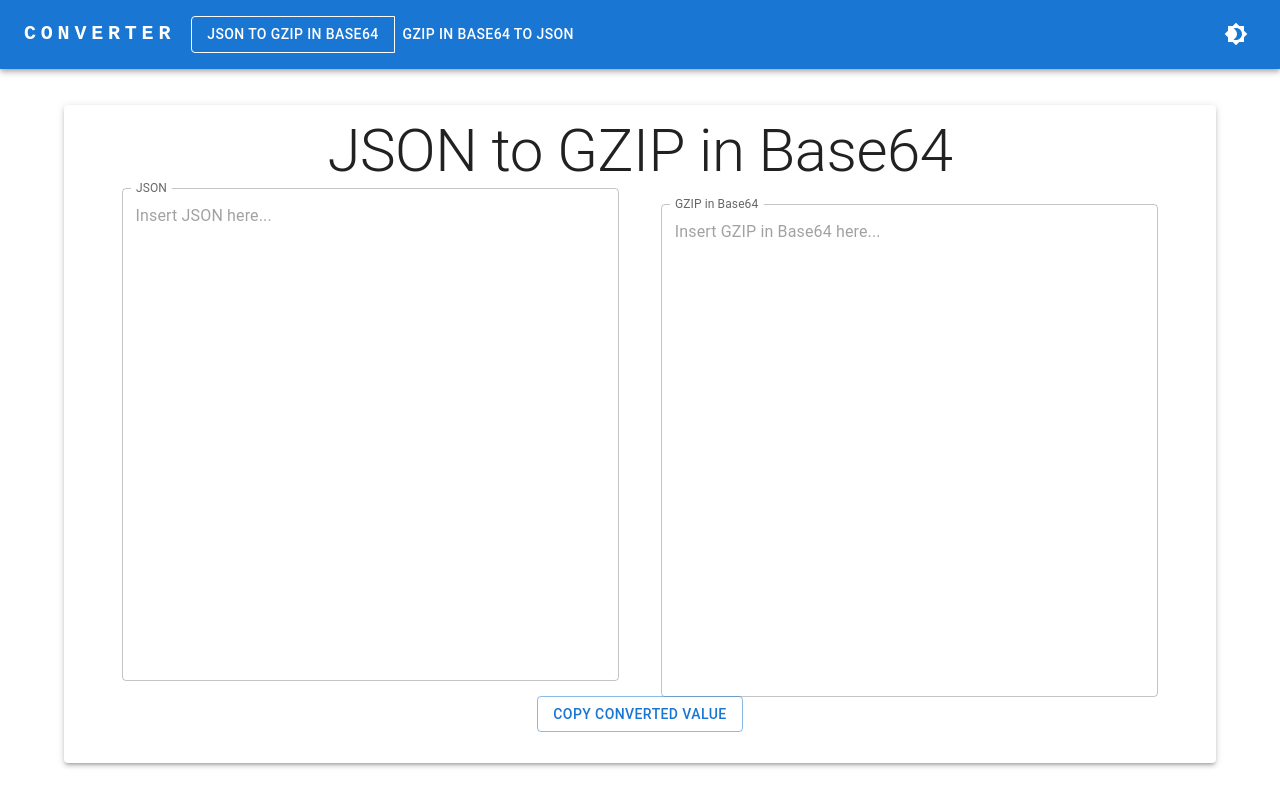
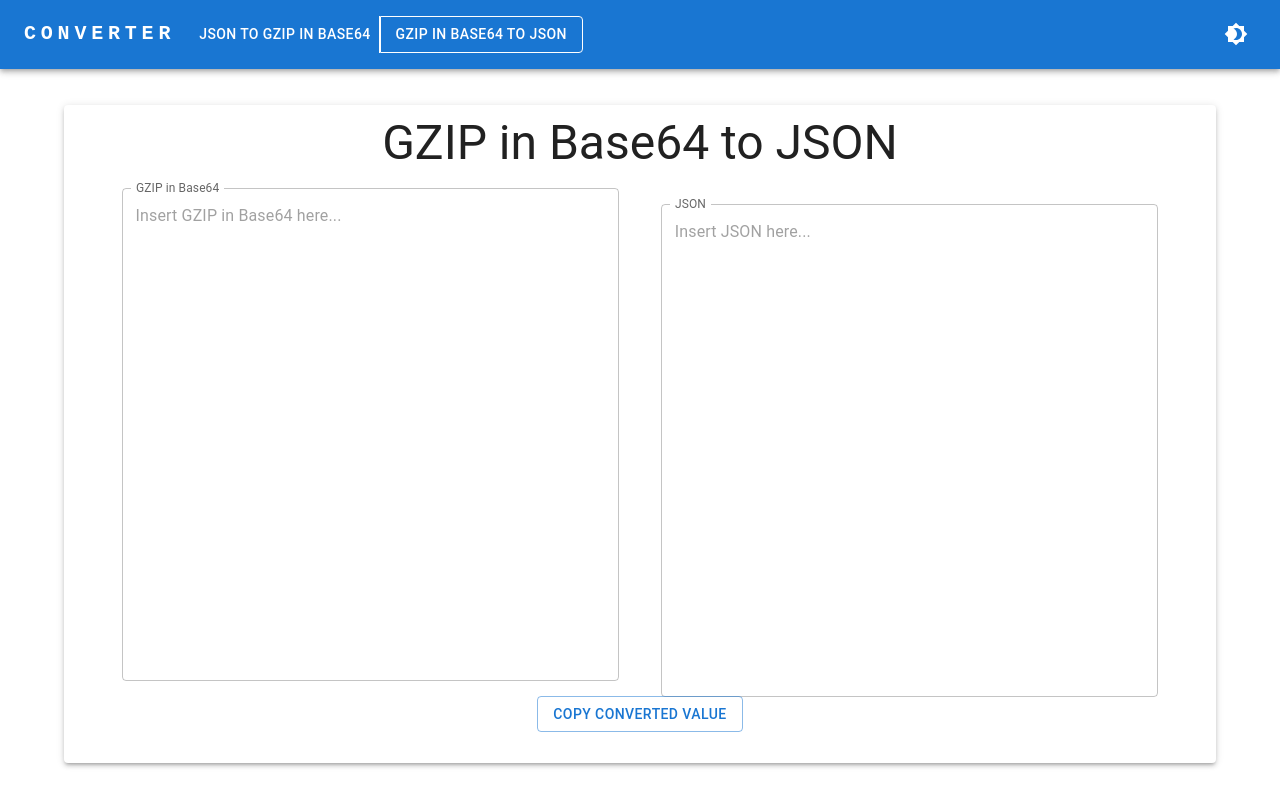
Before and after one commit to NicoAnabalon/converter, a React (Create React App) app: page /gzip-to-json in a window 1280 px wide. Built offline with nearby package versions, Linux system fonts and the light colour scheme.

Commit message:
Save theme preference in localstorage, fix background color in dark mode, change title from h2 to h3 and change HashRouter for BrowserRouter

```diff
--- a/src/App.tsx
+++ b/src/App.tsx
@@ -1,11 +1,19 @@
-import { Box } from "@mui/material";
+import { Box, useTheme } from "@mui/material";
 import { Navbar } from "./components";
 import { Route, Routes } from "react-router-dom";
 import { GzipToJSON, Home } from "./views";
 
 function App() {
+  const theme = useTheme();
   return (
-    <Box sx={{ display: "flex", flexDirection: "column", height: "100vh" }}>
+    <Box
+      sx={{
+        display: "flex",
+        flexDirection: "column",
+        height: "100vh",
+        backgroundColor: theme.palette.mode === "dark" ? "#171717" : null,
+      }}
+    >
       <Navbar />
       <Box
         sx={{
--- a/src/components/Converter/Converter.tsx
+++ b/src/components/Converter/Converter.tsx
@@ -44,7 +44,8 @@ export const Converter = ({
         }}
       >
         <Typography
-          variant="h2"
+          variant="h3"
+          component="h3"
           sx={{ height: "15%", padding: "10px 0 0", boxSizing: "border-box" }}
         >{`${from} to ${to}`}</Typography>
         <Box
--- a/src/components/Navbar/Navbar.tsx
+++ b/src/components/Navbar/Navbar.tsx
@@ -44,6 +44,12 @@ export const Navbar = () => {
   const handleClick = (link: string) => {
     handleCloseNavMenu();
     navigate(link);
+  };
+
+  const handleTheme = () => {
+    const newTheme = theme.palette.mode === "light" ? "dark" : "light";
+    localStorage.setItem("selectedTheme", newTheme);
+    colorMode.toggleColorMode();
   };
 
   return (
@@ -161,11 +167,7 @@ export const Navbar = () => {
             </ButtonGroup>
           </Box>
           <Box sx={{ flexGrow: 0 }}>
-            <IconButton
-              sx={{ ml: 1 }}
-              onClick={colorMode.toggleColorMode}
-              color="inherit"
-            >
+            <IconButton sx={{ ml: 1 }} onClick={handleTheme} color="inherit">
               {theme.palette.mode === "dark" ? (
                 <Brightness7 />
               ) : (
--- a/src/index.tsx
+++ b/src/index.tsx
@@ -1,18 +1,23 @@
-import React from "react";
+import { createContext, StrictMode, useMemo, useState } from "react";
 import ReactDOM from "react-dom/client";
 import "./index.css";
 import App from "./App";
 import reportWebVitals from "./reportWebVitals";
 import { createTheme, ThemeProvider } from "@mui/material";
-import { HashRouter } from "react-router-dom";
+import { BrowserRouter } from "react-router-dom";
 
-export const ColorModeContext = React.createContext({
+export const ColorModeContext = createContext({
   toggleColorMode: () => {},
 });
 
+const selectedTheme =
+  (localStorage.getItem("selectedTheme") ?? "light") === "light"
+    ? "light"
+    : "dark";
+
 export default function ToggleColorMode() {
-  const [mode, setMode] = React.useState<"light" | "dark">("light");
-  const colorMode = React.useMemo(
+  const [mode, setMode] = useState<"light" | "dark">(selectedTheme);
+  const colorMode = useMemo(
     () => ({
       toggleColorMode: () => {
         setMode((prevMode) => (prevMode === "light" ? "dark" : "light"));
@@ -21,7 +26,7 @@ export default function ToggleColorMode() {
     []
   );
 
-  const theme = React.useMemo(
+  const theme = useMemo(
     () =>
       createTheme({
         palette: {
@@ -44,11 +49,11 @@ const root = ReactDOM.createRoot(
   document.getElementById("root") as HTMLElement
 );
 root.render(
-  <React.StrictMode>
-    <HashRouter>
+  <StrictMode>
+    <BrowserRouter>
       <ToggleColorMode />
-    </HashRouter>
-  </React.StrictMode>
+    </BrowserRouter>
+  </StrictMode>
 );
 
 // If you want to start measuring performance in your app, pass a function
```
